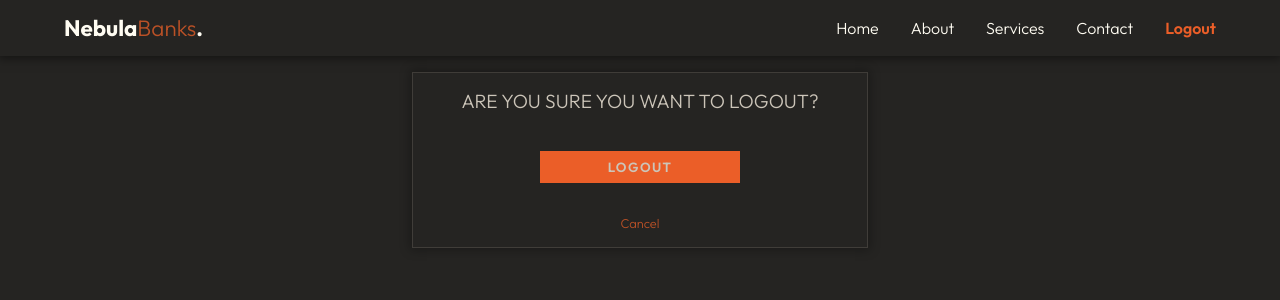
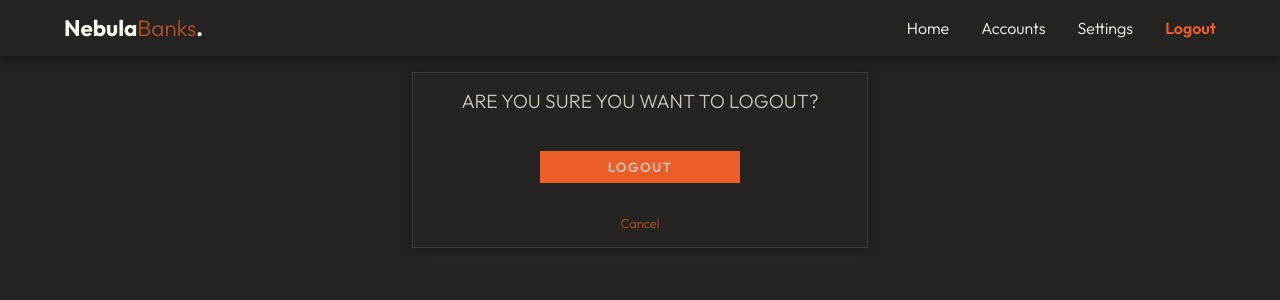
Before and after one commit to PhantomLeii/banking-system, a Django app: page /logout/ in a window 1280 px wide. Shown: the top 300 px of the page. Run offline with Django 5.2, Linux system fonts and the light colour scheme; a user stored in the database is signed in.

Commit message:
Update: change authenticated nav links

```diff
--- a/static/js/index.js
+++ b/static/js/index.js
@@ -11,9 +11,3 @@ menuIcon.addEventListener('click', () => {
 		menuIcon.classList.replace('bx-menu', 'bx-x');
 	}
 });
-
-window.addEventListener('click', (event) => {
-	if (event.target !== menu && !menu.contains(event.target)) {
-		menu.classList.remove('open');
-	}
-});
--- a/templates/components/navbar.html
+++ b/templates/components/navbar.html
@@ -6,9 +6,8 @@
     <i class='bx bx-menu' id='menu-icon'></i>
     <nav id="menu">
         <a href="{% url "home" %}" class="nav-link">Home</a>
-        <a href="" class="nav-link">About</a>
-        <a href="" class="nav-link">Services</a>
-        <a href="" class="nav-link">Contact</a>
+        <a href="" class="nav-link">Accounts</a>
+        <a href="" class="nav-link">Settings</a>
         <a href="{% url "logout" %}" class="nav-link user-admin">Logout</a>
     </nav>
     {% else %}
```
Also changed, not shown: db.sqlite3.
